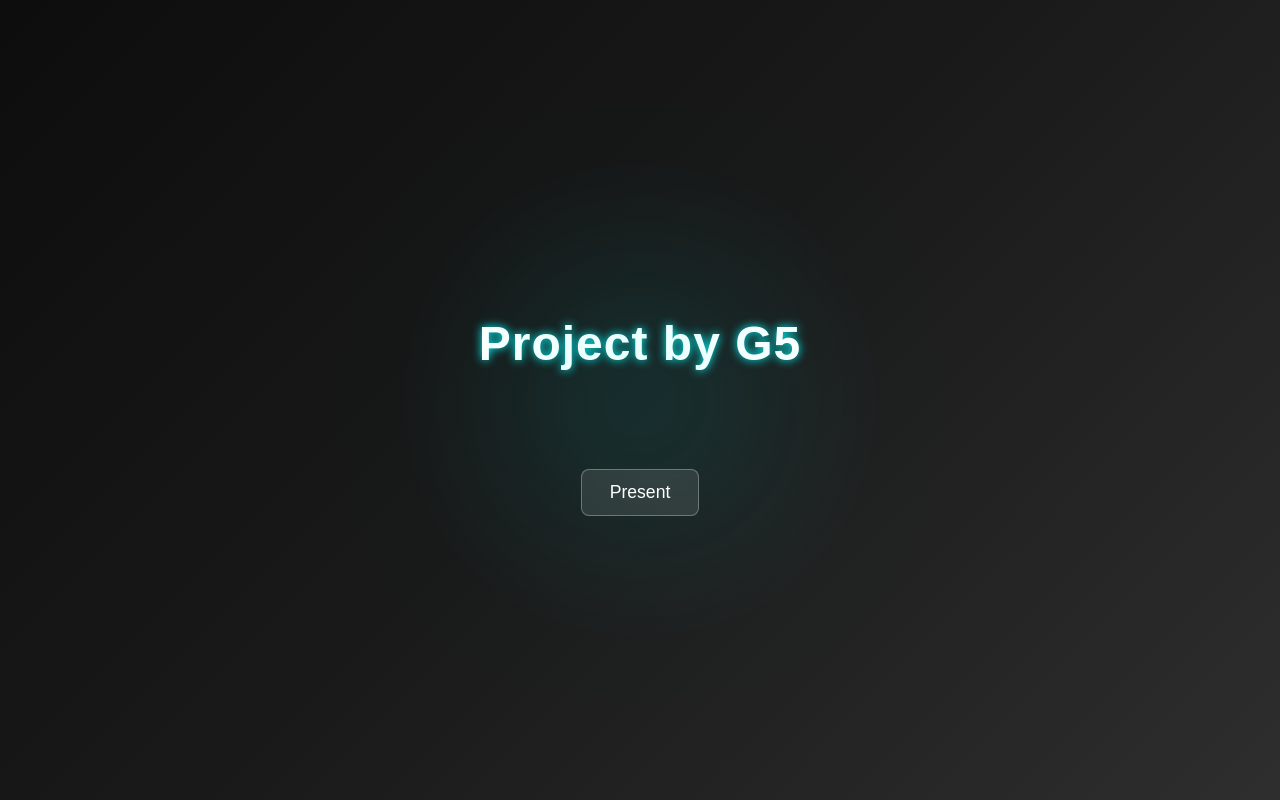
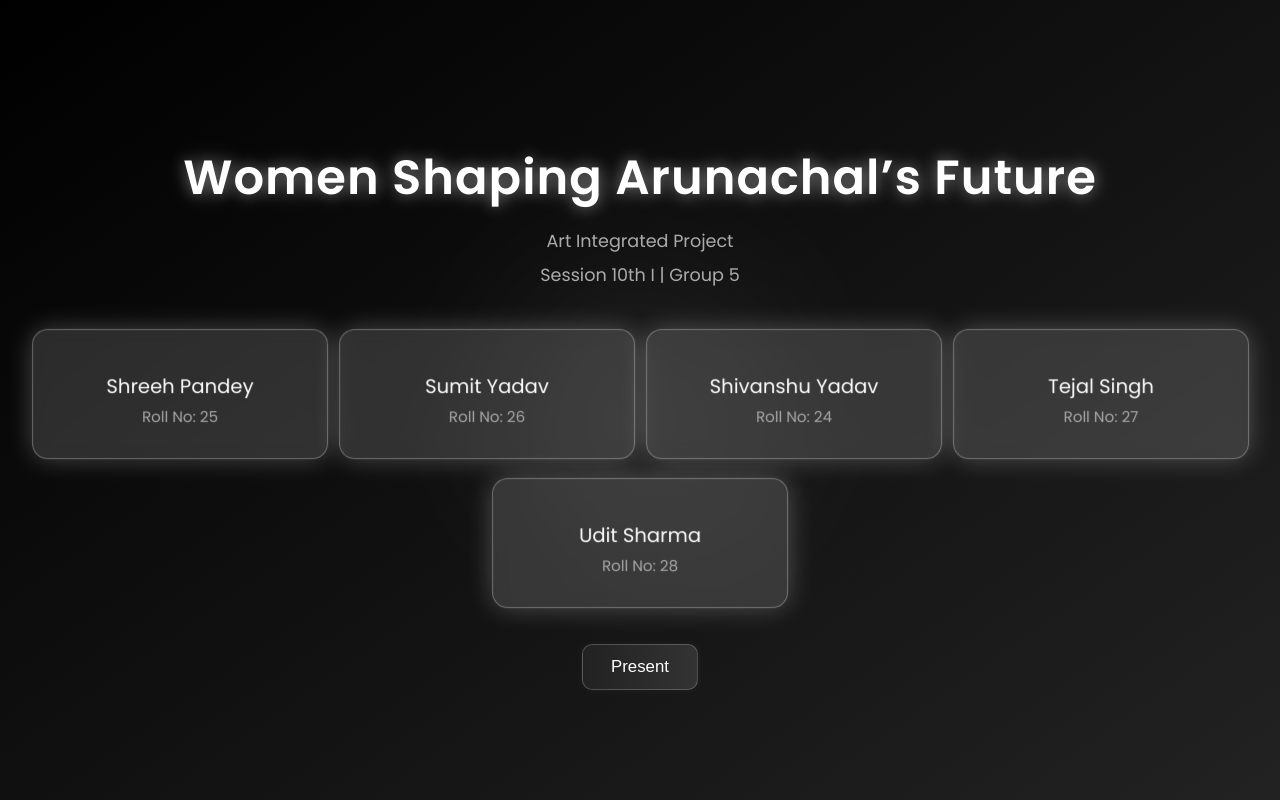
Before and after one commit to SHIVANSHUYA/g6_project, a plain HTML site: page index.html in a window 1280 px wide. Drawn offline with Linux system fonts and the light colour scheme.

Commit message:
Revise index.html for new project theme and content
Updated the project title and content to reflect 'Women Shaping Arunachal’s Future'. Enhanced styling and added team member details.

```diff
--- a/index.html
+++ b/index.html
@@ -3,8 +3,10 @@
 <head>
   <meta charset="UTF-8" />
   <meta name="viewport" content="width=device-width, initial-scale=1.0" />
-  <title>Project G5</title>
+  <title>Women Shaping Arunachal’s Future</title>
   <style>
+    @import url('https://fonts.googleapis.com/css2?family=Poppins:wght@300;400;600&display=swap');
+
     body {
       margin: 0;
       height: 100vh;
@@ -12,55 +14,118 @@
       flex-direction: column;
       align-items: center;
       justify-content: center;
-      background: linear-gradient(135deg, #0d0d0d, #1a1a1a, #2e2e2e);
+      background: linear-gradient(145deg, #000, #111, #222);
       color: #fff;
       font-family: 'Poppins', sans-serif;
       overflow: hidden;
+      position: relative;
     }
 
     h1 {
       font-size: 3rem;
       letter-spacing: 1px;
-      text-shadow: 0 0 10px #0ff;
+      text-align: center;
+      color: #fff;
+      text-shadow: 0 0 20px rgba(255,255,255,0.4), 0 0 40px rgba(255,255,255,0.2);
+      animation: glowText 3s ease-in-out infinite alternate;
+      margin-bottom: 10px;
+    }
+
+    @keyframes glowText {
+      0% {
+        text-shadow: 0 0 10px rgba(255,255,255,0.3), 0 0 20px rgba(255,255,255,0.1);
+      }
+      100% {
+        text-shadow: 0 0 30px rgba(255,255,255,0.8), 0 0 60px rgba(255,255,255,0.4);
+      }
     }
 
     p {
-      max-width: 600px;
+      color: #aaa;
+      margin: 4px 0;
       text-align: center;
-      color: #ccc;
-      line-height: 1.6;
       font-size: 1.1rem;
     }
 
     .btns {
       display: flex;
       gap: 20px;
-      margin-top: 30px;
+      margin-top: 40px;
     }
 
     button {
-      background: rgba(255, 255, 255, 0.1);
-      border: 1px solid rgba(255, 255, 255, 0.3);
+      background: linear-gradient(90deg, #222, #333);
+      border: 1px solid rgba(255,255,255,0.2);
       color: #fff;
       padding: 12px 28px;
-      border-radius: 8px;
+      border-radius: 10px;
       cursor: pointer;
-      font-size: 1.1rem;
-      transition: 0.3s;
+      font-size: 1.05rem;
+      transition: all 0.3s ease;
       backdrop-filter: blur(5px);
+      box-shadow: 0 0 10px rgba(255,255,255,0.05);
     }
 
     button:hover {
-      background: rgba(0, 255, 255, 0.2);
-      border-color: #0ff;
+      background: linear-gradient(90deg, #444, #555);
+      border-color: #fff;
+      box-shadow: 0 0 15px rgba(255,255,255,0.15);
+    }
+
+    .team {
+      display: flex;
+      flex-wrap: wrap;
+      justify-content: center;
+      gap: 25px;
+      margin-top: 40px;
+      z-index: 2;
+    }
+
+    .card {
+      background: rgba(255,255,255,0.05);
+      border: 1px solid rgba(255,255,255,0.1);
+      border-radius: 15px;
+      padding: 20px 30px;
+      width: 220px;
+      text-align: center;
+      transition: all 0.5s ease;
+      backdrop-filter: blur(8px);
+      opacity: 0.8;
+    }
+
+    .card h3 {
+      color: #fff;
+      font-weight: 500;
+      margin-bottom: 5px;
+    }
+
+    .card span {
+      display: block;
+      color: #aaa;
+      font-size: 0.9rem;
+      margin-bottom: 8px;
+    }
+
+    .card p {
+      color: #888;
+      font-size: 0.95rem;
+      margin-top: 5px;
+    }
+
+    .highlight {
+      background: rgba(255,255,255,0.15) !important;
+      border: 1px solid rgba(255,255,255,0.3) !important;
+      box-shadow: 0 0 25px rgba(255,255,255,0.25);
+      transform: scale(1.05);
+      opacity: 1;
     }
 
     .glow {
       position: absolute;
-      width: 300px;
-      height: 300px;
-      background: radial-gradient(circle, rgba(0,255,255,0.3), transparent 70%);
-      filter: blur(100px);
+      width: 400px;
+      height: 400px;
+      background: radial-gradient(circle, rgba(255,255,255,0.1), transparent 70%);
+      filter: blur(80px);
       animation: float 10s ease-in-out infinite alternate;
     }
 
@@ -72,13 +137,65 @@
 </head>
 <body>
   <div class="glow"></div>
-  <h1>Project by G5</h1>
-  <p></p>
+  <h1>Women Shaping Arunachal’s Future</h1>
+  <p>Art Integrated Project</p>
+  <p>Session 10th I | Group 5</p>
+
+  <div class="team">
+    <div class="card" id="left2">
+      <h3>Shreeh Pandey</h3>
+      <span>Roll No: 25</span>
+    </div>
+    <div class="card" id="left1">
+      <h3>Sumit Yadav</h3>
+      <span>Roll No: 26</span>
+    </div>
+
+    <div class="card" id="center">
+      <h3>Shivanshu Yadav</h3>
+      <span>Roll No: 24</span>
+    </div>
+
+    <div class="card" id="right1">
+      <h3>Tejal Singh</h3>
+      <span>Roll No: 27</span>
+
+    </div>
+    <div class="card" id="right2">
+      <h3>Udit Sharma</h3>
+      <span>Roll No: 28</span>
+
+    </div>
+  </div>
+
   <div class="btns">
     <button onclick="location.href='slide.html'">Present</button>
-    <!-- <button onclick="window.open('slide.html', 'popup', 'width=900,height=600')">View</button> -->
   </div>
 
+  <script>
+    function highlightSequence() {
+      const ids = ["center", "left1", "right1", "left2", "right2"];
+      ids.forEach(id => document.getElementById(id).classList.remove("highlight"));
 
+      // Center after 2s
+      setTimeout(() => document.getElementById("center").classList.add("highlight"), 1000);
+
+      // Next pair after 4s
+      setTimeout(() => {
+        document.getElementById("left1").classList.add("highlight");
+        document.getElementById("right1").classList.add("highlight");
+      }, 2500);
+
+      // Outermost pair after 6s
+      setTimeout(() => {
+        document.getElementById("left2").classList.add("highlight");
+        document.getElementById("right2").classList.add("highlight");
+      }, 3500);
+    }
+
+    // Run sequence repeatedly every 8 seconds
+    highlightSequence();
+    setInterval(highlightSequence, 6000);
+  </script>
 </body>
 </html>
```
